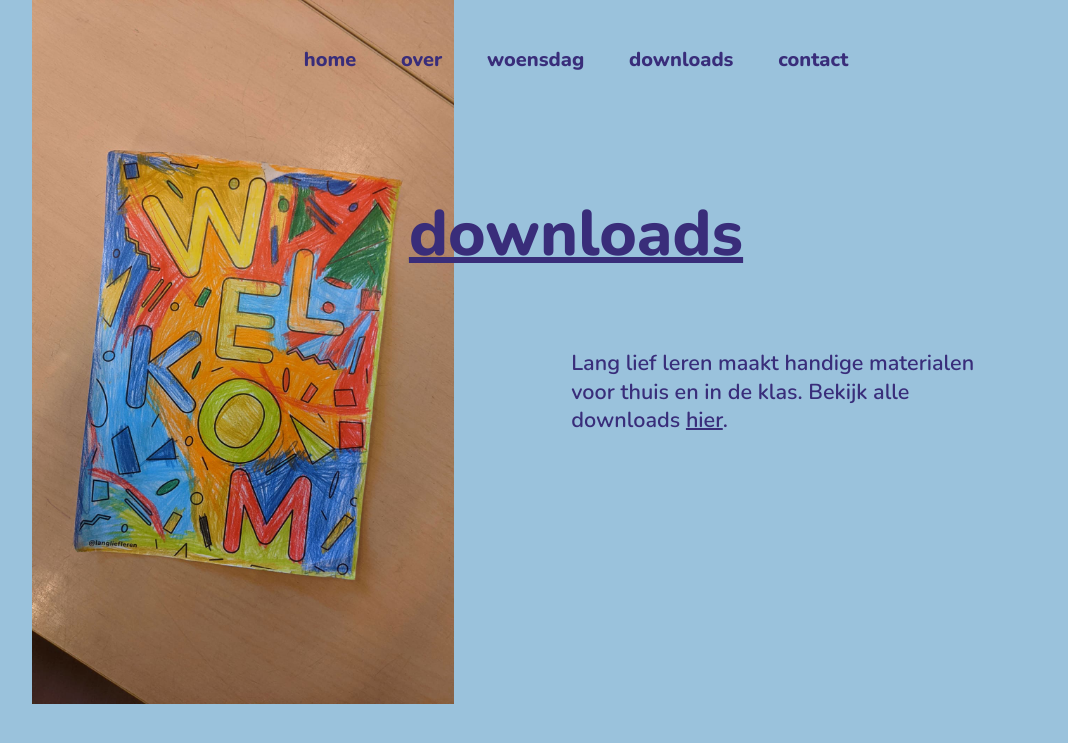
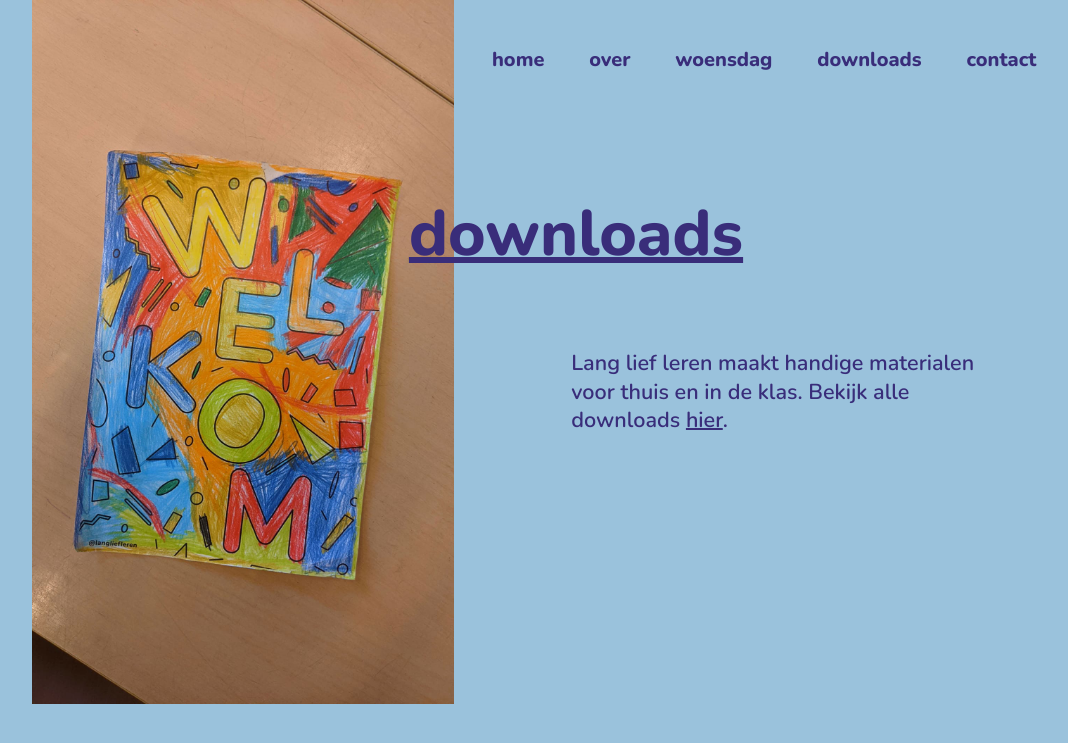
Before and after one commit to holleboom/langliefleren, a Jekyll site: the page built from downloads/index.md, in a window 1280 px wide. Shown: the top 743 px of the page, without its empty margins (64-1132 px from the left). Built offline with Jekyll 4.4.1, drawn with Linux system fonts in a browser that asks for light colours.

Commit message:
no message

```diff
--- a/css/_scss/subPage.scss
+++ b/css/_scss/subPage.scss
@@ -11,6 +11,7 @@
 		position: relative;
 		h1 {
 			font-size: 2.5em;
+			word-wrap: break-word;
 			@media only screen and (min-width: $breakpoint-med) {
 				font-size: 4em;
 			}
@@ -18,6 +19,8 @@
 			span {
 				text-decoration: underline;
 				text-underline-offset: 2px;
+				word-wrap: break-word;
+
 			}
 		}
 	}
--- a/css/styles.scss
+++ b/css/styles.scss
@@ -20,9 +20,6 @@ body {
 
 	&.over {
 		background-color: $green;
-		.subpage.container {
-			box-shadow: 0 -50 $gutter $green;
-		}
 		nav li a {
 			outline-color: $pink;
 		}
@@ -31,9 +28,6 @@ body {
 	}
 	&.woensdagmiddagclub {
 		background-color: $pink;
-		.subpage.container {
-			box-shadow: 0 -50 $gutter $pink;
-		}
 		nav li a {
 			outline-color: $blueDark;
 		}
@@ -43,9 +37,6 @@ body {
 	}
 	&.downloads {
 		background-color: $blue;
-		.subpage.container {
-			box-shadow: 0 -50 $gutter $blue;
-		}
 		nav li a {
 			outline-color: $blueDark;
 		}
@@ -53,9 +44,6 @@ body {
 	}
 	&.contact {
 		background-color: $pinkDark;
-		.subpage.container {
-			box-shadow: 0 -50 $gutter $pinkDark;
-		}
 		nav li a {
 			outline-color: white;
 		}
@@ -73,7 +61,7 @@ a {
 
 nav {
 	position: relative;
-	z-index: 999;
+	z-index: 1;
 	top: $gutter/5;
 	padding: $gutter/5 0;
 
@@ -96,7 +84,7 @@ nav {
 		}
 		a:hover,
 		&.current a {
-			outline: 3px solid;
+			outline: 2px solid;
 		}
 	}
 
@@ -108,6 +96,7 @@ nav {
 	}
 	@media only screen and (min-width: $breakpoint-med) {
 		position: sticky;
+		text-align: right !important;
 
 		li {
 			display: inline-block;
```
